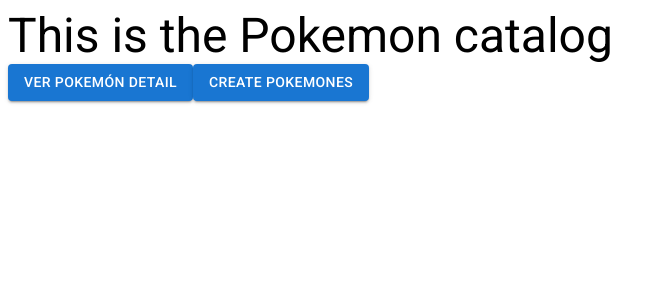
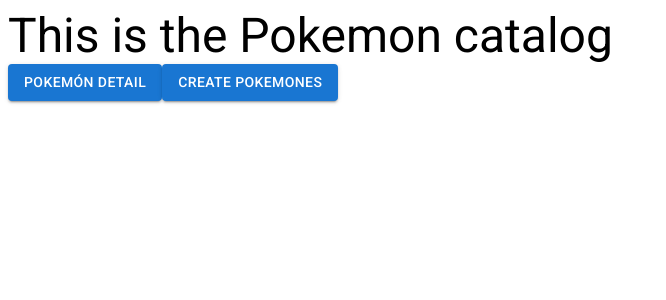
Before and after one commit to apsys-mx/katas.pokedex, a React (Vite) app: page / in a window 1280 px wide. Shown: the top 300 px of the page, without its empty margins (0-666 px from the left). Built offline with nearby package versions, Linux system fonts and the light colour scheme.

Commit message:
task/2-[Update title]

```diff
--- a/src/features/pokemon/index/pokemon-index.template.jsx
+++ b/src/features/pokemon/index/pokemon-index.template.jsx
@@ -11,7 +11,7 @@
 		<Box>
 			<Typography variant='h3'>This is the Pokemon catalog</Typography>
 			<Button variant='contained' onClick={() => onOpenPokemonCard('pikachu')}>
-				Ver Pokemón detail
+				Pokemón detail
 			</Button>
 			<Button variant='contained' onClick={onCreatePokemon}>
 				Create pokemones
```
